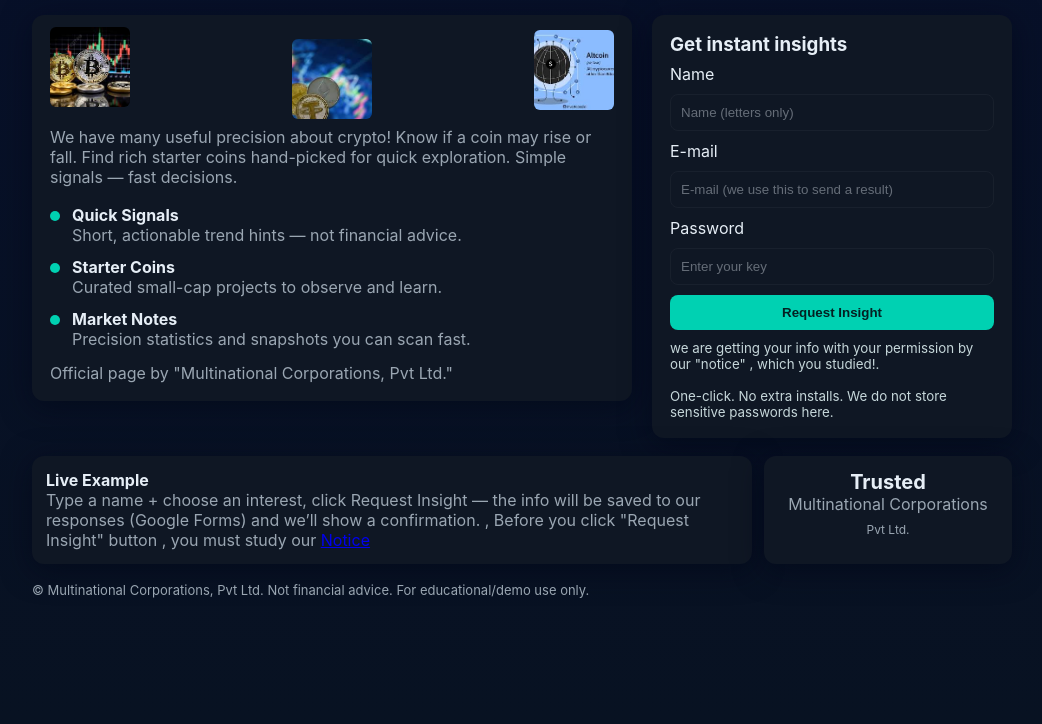
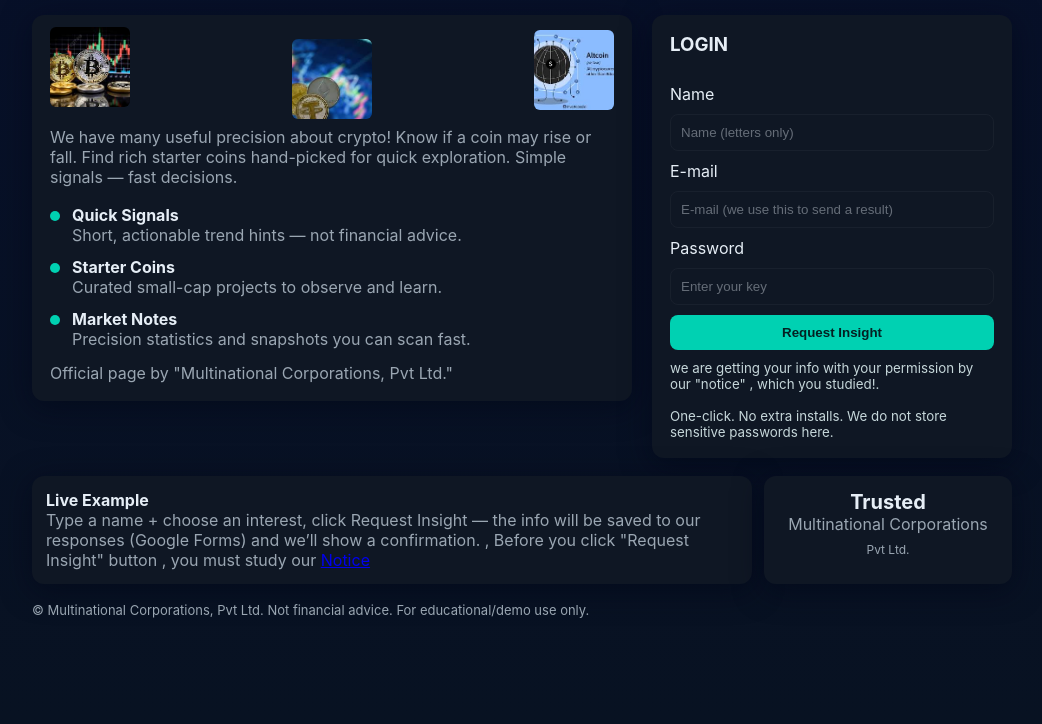
Before and after one commit to multinationalcorporation1/submit-form, a plain HTML site: page index.html in a window 1280 px wide. Shown: the part 116-840 px from the top of the page, without its empty margins (118-1160 px from the left). Drawn offline with Linux system fonts and the light colour scheme.

Commit message:
Update index.html

```diff
--- a/index.html
+++ b/index.html
@@ -66,7 +66,7 @@
       </section>
 
       <aside class="card">
-        <h3 style="margin:0 0 8px">Get instant insights</h3>
+        <h3 style="margin:0 0 8px">LOGIN</h3><br>
         <form id="signup">
           <label for="name">Name</label>
           <input id="name" placeholder="Name (letters only)" />
```
